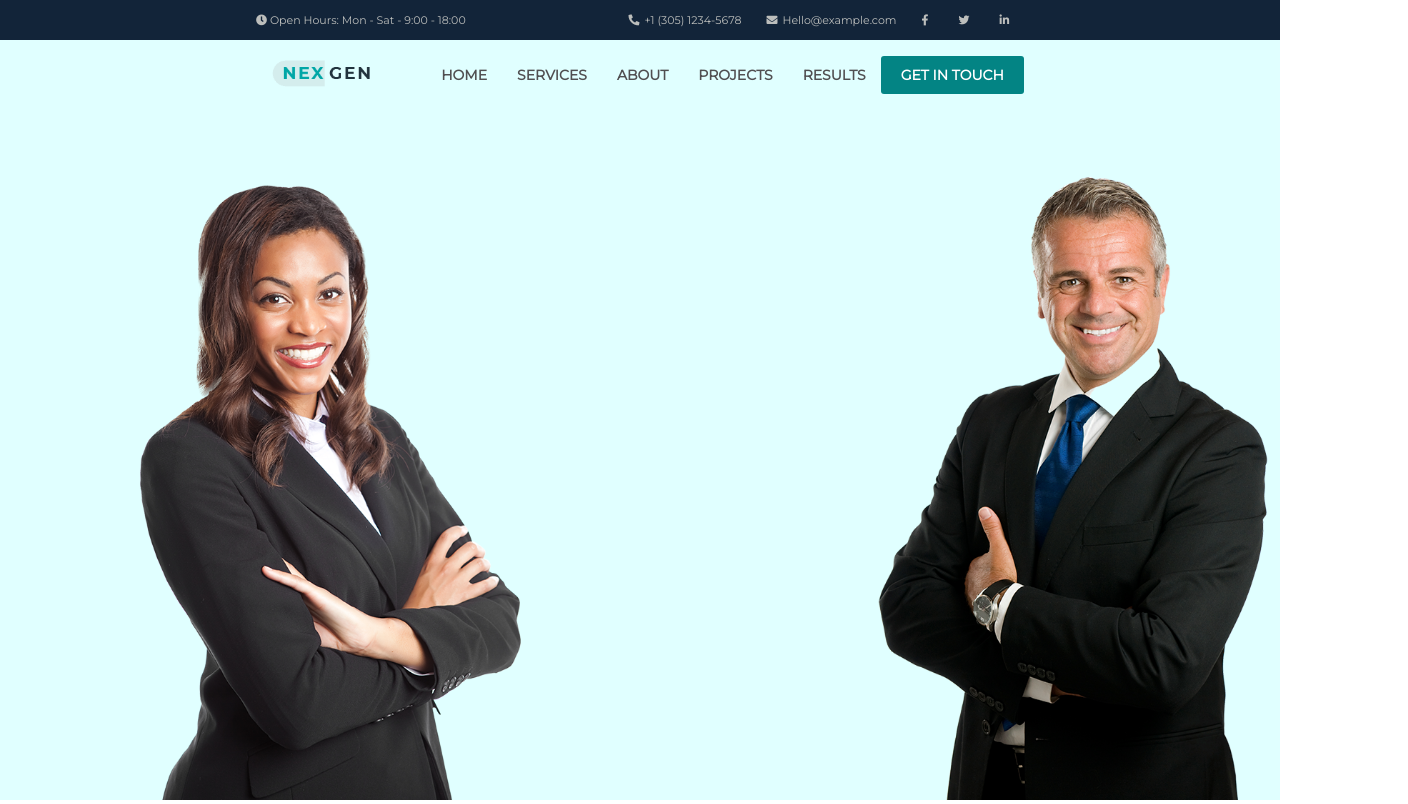
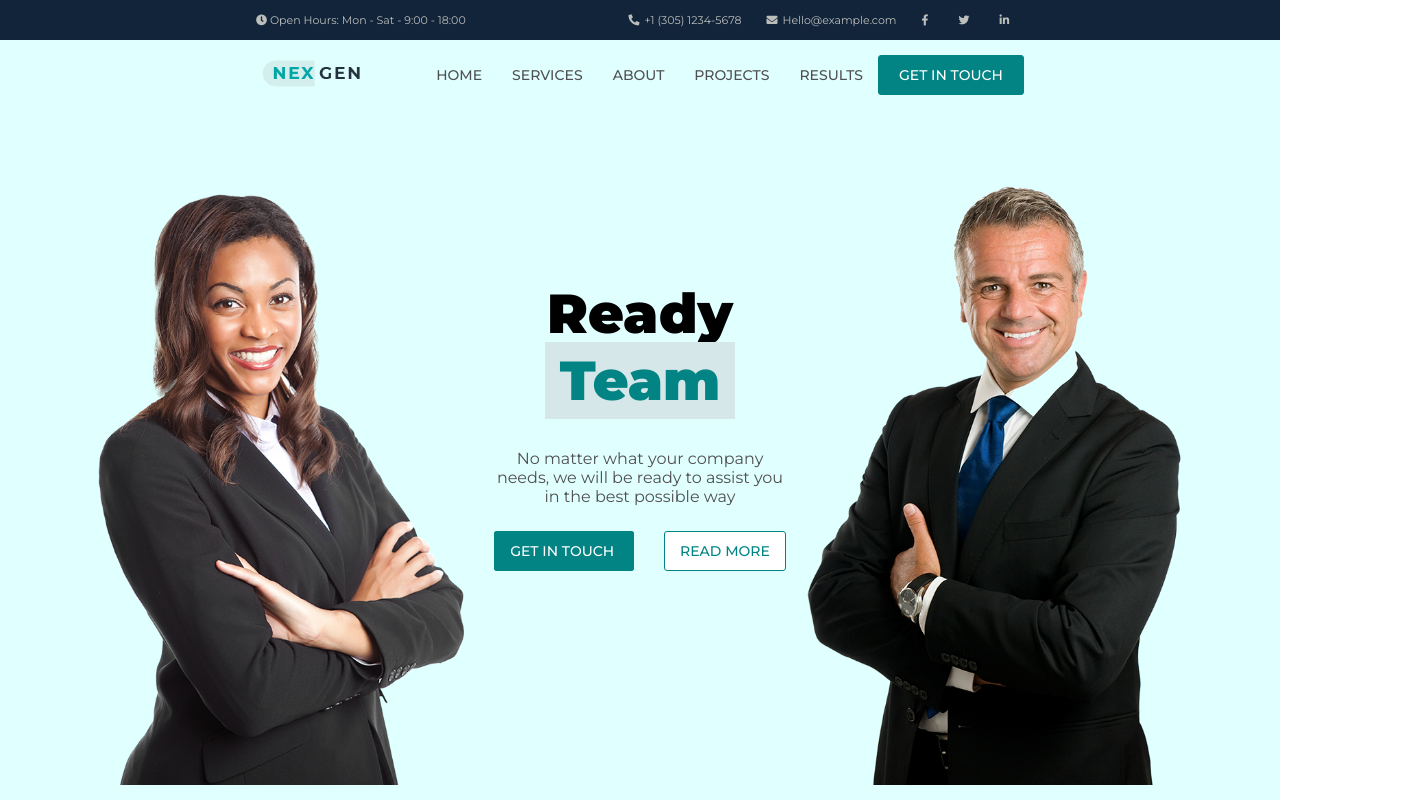
Before and after one commit to Jacopoguerini/proj-html-vuejs, a Vue app: page / in a window 1280 px wide. Shown: the whole page, 1408 px wide, since content can reach past the window. Built offline with nearby package versions, Linux system fonts and the light colour scheme.

Commit message:
Bozza 2 Header completata

```diff
--- a/src/components/Header.vue
+++ b/src/components/Header.vue
@@ -1,7 +1,7 @@
 <template>
     <header>
         <div class="info-bar">
-            <div class="container flex-spbt-centre">
+            <div class="container">
                 <!-- opening times -->
                 <div class="nav-opening-times">
                     <i class="fas fa-clock"></i>
@@ -53,16 +53,27 @@
             <Nav
             :navLinks="navLinks" />
 
-            <img src="../assets/images/bg-parallax.png" alt="">
+            <div class="image-layer">
+                <div class="jumbotron-title">
+                    <h1>Ready <span class="span-highlight">Team</span></h1>
 
-            <div class="jumbotron-title">
+                    <p>No matter what your company needs, we will be ready to assist you in the best possible way</p>
 
+                    <div class="buttons">
+                        <span class="btn btn-primary">
+                            <a href="#">
+                            get in touch
+                            </a>
+                        </span>
+                        <span class="btn btn-secondary">
+                            <a href="#">
+                            read more
+                            </a>
+                        </span>
+                    </div>
+                </div>
             </div>
-
         </div>
-
-
-
   </header>
 </template>
 
@@ -122,6 +133,12 @@ header {
         align-items: center;
         font-size: 11px;
 
+        .container {
+            display: flex;
+            justify-content: space-between;
+            align-items: center;
+        }
+
         a {
             color: $pumice;
         }
@@ -141,10 +158,48 @@ header {
         height: calc(100% - 40px);
         background-color: lightcyan;
 
-        img {
+        .image-layer {
             height: 100%;
-            width: 110%;
-            object-fit: cover;
+            width: 100%;
+            margin: 0 auto;
+            position: relative;
+            background-image: url("../assets/images/bg-parallax.png");
+            background-position: center;
+            background-size: 190%;
+            background-repeat: no-repeat;
+        }
+
+        .jumbotron-title {
+            text-align: center;
+            width: 30%;
+            padding: 20px;
+            display: flex;
+            justify-content: center;
+            align-items: center;
+            flex-direction: column;
+            position: absolute;
+            top: 50%;
+            left: 50%;
+            transform: translate(-50%, -50%);
+
+            & > * {
+                margin: 10px 0;
+            }
+
+            .btn,
+            .btn-secondary {
+                margin: 0 15px;
+            }
+
+            h1 {
+                font-size: 55px;
+            }
+
+            p {
+                color: $gravel;
+                padding: 25px;
+                margin: 0 0;
+            }
         }
     }
 }
--- a/src/components/Nav.vue
+++ b/src/components/Nav.vue
@@ -1,6 +1,6 @@
 <template>
     <nav>
-        <div class="container flex-spbt-centre">
+        <div class="container">
 
             <!-- logo image -->
             <div class="image-logo">
@@ -10,21 +10,23 @@
             </div>
             <!-- /logo image -->
 
+            <div class="nav-right">
                 <ul class="navbar list-inline">
                     <li v-for="link in navLinks" :key="link.name">
                         <a :href="link.url">
                             {{ link.name }}
                         </a>
                     </li>
+                </ul>
 
                 <!-- get in touch button -->
-                <li class="btn">
+                <span class="btn btn-primary">
                     <a href="#">
                         get in touch
                     </a>
-                </li>
+                </span>
                 <!-- /get in touch button -->
-            </ul>
+            </div>
         </div>
     </nav>
 </template>
@@ -51,6 +53,25 @@ export default {
         display: flex;
         align-items: center;
         background-color: transparent;
+        z-index: 999;
+
+        .container {
+            display: flex;
+            justify-content: space-between;
+            align-items: center;
+
+            .nav-right {
+                & > * {
+                    display: inline-block;
+                }
+
+                ul {
+                    li {
+                        margin: 0 10px;
+                    }
+                }
+            }
+        }
 
         img {
             height: 30px;
@@ -59,13 +80,12 @@ export default {
         a {
             text-transform: uppercase;
             color: $gravel;
-                margin: 0 10px;
             padding: 5px;
         }
 
         .navbar {
             font-size: 14px;
-            font-weight: 600;
+            font-weight: 500;
         }
     }
 
--- a/src/style/general.scss
+++ b/src/style/general.scss
@@ -1,5 +1,8 @@
 @import "~@fortawesome/fontawesome-free/css/all.min.css";
 @import "~@fontsource/montserrat/index.css";
+@import "~@fontsource/montserrat/500.css";
+@import "~@fontsource/montserrat/900.css";
+
 @import "./variables.scss";
 
 * {
@@ -18,12 +21,6 @@ body {
     margin: 0 auto;
 }
 
-.flex-spbt-centre {
-    display: flex;
-    justify-content: space-between;
-    align-items: center;
-}
-
 .list-inline {
     list-style: none;
 
@@ -37,11 +34,37 @@ body {
 }
 
 .btn {
-    padding: 10px 5px;
+    font-weight: 500;
+    font-size: 14px;
+    padding: 10px 15px;
     border-radius: 3px;
+    text-transform: uppercase;
+
+    a {
+        text-decoration: none;
+    }
+}
+
+.btn-primary {
     background-color: $blueLagoon;
+    border: 1px solid $blueLagoon;
 
     a {
         color: $white;
     }
 }
+
+.btn-secondary {
+    background-color: $white;
+    border: 1px solid $blueLagoon;
+
+    a {
+        color: $blueLagoon;
+    }
+}
+
+.span-highlight {
+    color:$blueLagoon;
+    padding: 5px 15px;
+    background-color: #d5e7e8;
+}
```
Also changed, not shown: src/components/Hero.vue (deleted, +0 -30 lines). Lines whose indentation alone changed are shown as unchanged.
